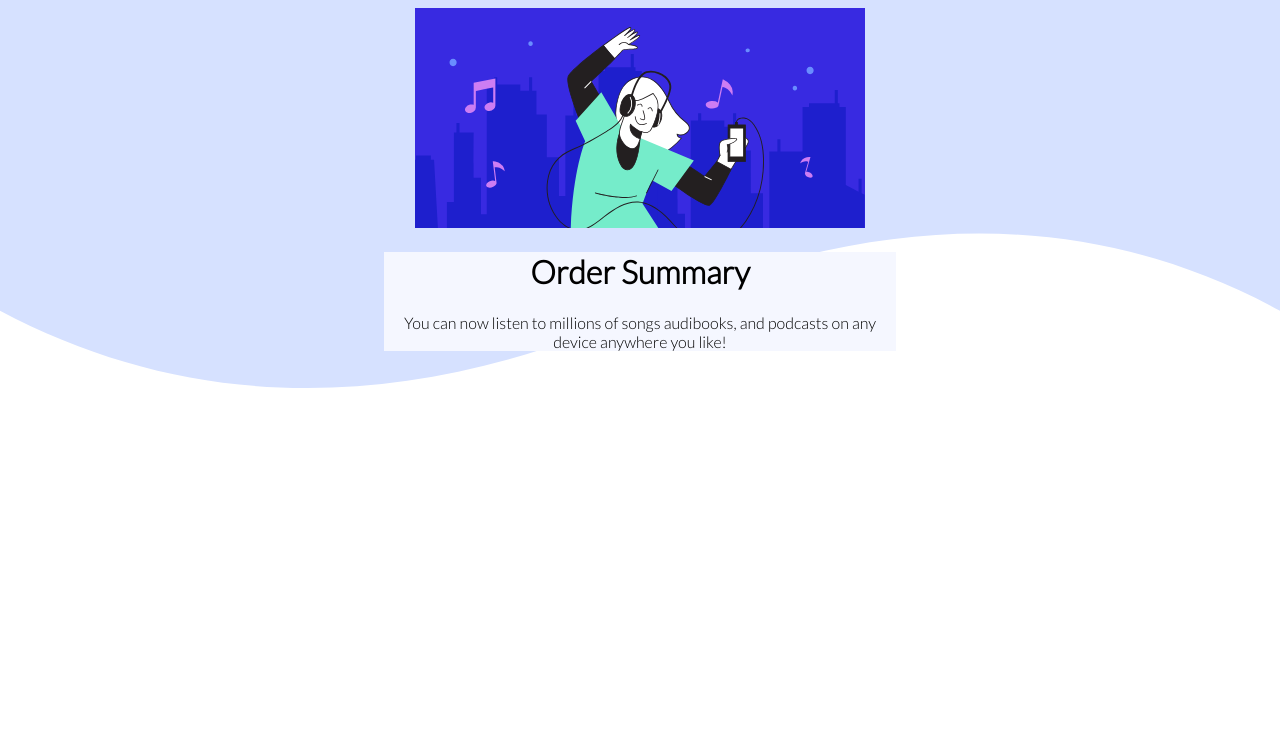
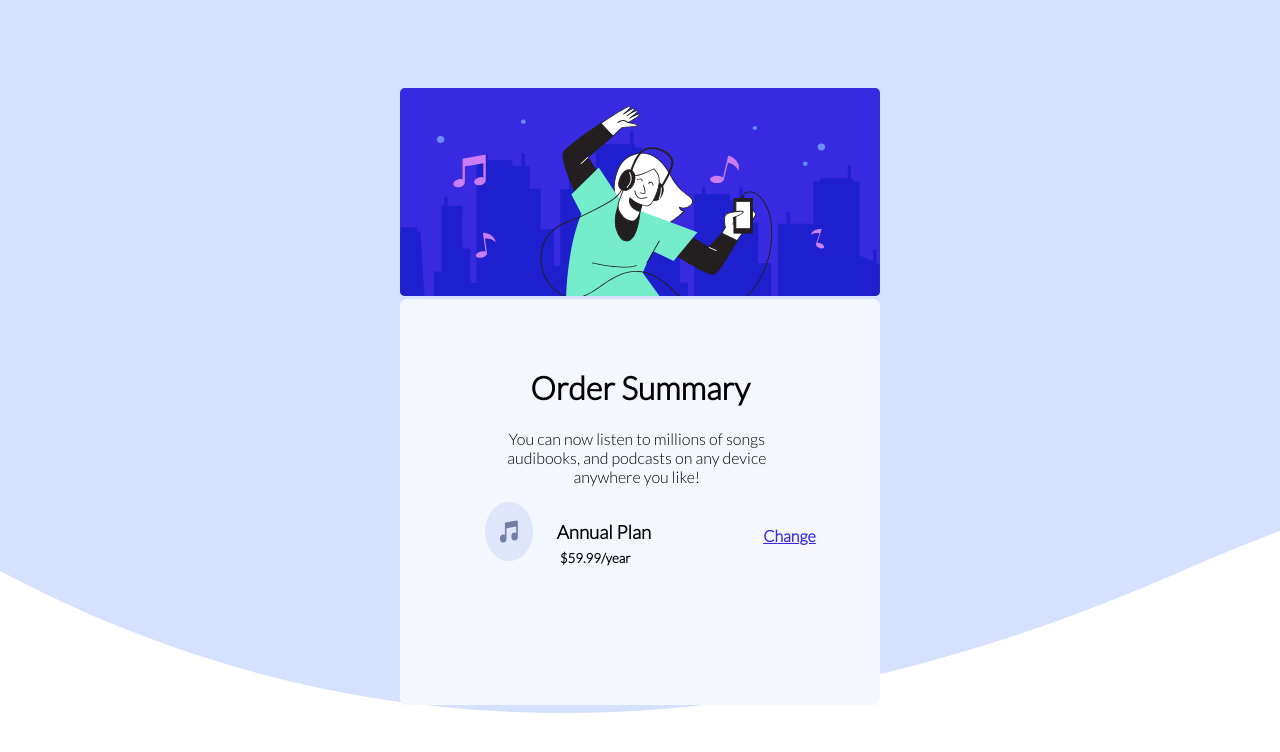
Before and after one commit to Ciosmo/challenge, a plain HTML site: page index.html in a window 1280 px wide. Drawn offline with Linux system fonts and the light colour scheme.

Commit message:
fixed colors, tags and added different things

```diff
--- a/index.html
+++ b/index.html
@@ -14,6 +14,12 @@
       <div class="container-text">
         <h1 class="primary-title">Order Summary</h1>
         <p>You can now listen to millions of songs audibooks, and podcasts on any device anywhere you like!</p>
+        <div class="annual-plan">
+          <img src="assets/images/icon-music.svg" alt="icon-music">
+          <h3 id="title-plan">Annual Plan</h3>
+          <a href="#" class="change-link">Change</a>
+          <small id="pos-year">$59.99/year</small>
+        </div>
       </div>
     </div> <!--Cierre de main div / Close of main div-->
   </main>
--- a/style.css
+++ b/style.css
@@ -7,13 +7,19 @@
     --secondary-fw: 700;
     --third-fw: 500;
     --fz-paragraph:1rem;
+    --clr-bright-blue:hsl(245, 75%, 52%);
     --clr-pale-blue: hsl(225, 100%, 94%);
+    --clr-dark-blue:hsl(223, 47%, 23%);
     --clr-very-pale: hsl(225, 100%, 98%);
-    background-image: url(assets/images/pattern-background-desktop.svg);
+    --clr-desatured-blue:hsl(224, 23%, 55%);
+    background-image: url(assets/images/pattern-background-desktop.svg) ;
     background-repeat: no-repeat;
     background-size: cover;
+
+
 }
 main{
+    padding-top: 5em;
     display: flex;
     justify-content: center;
     align-items: center;
@@ -24,17 +30,60 @@ main{
     text-align: center;
 
 
+
+
 }
-.container-text{
-    width: 32em;
-   background-color: var(--clr-very-pale);
+.contenedor > img{
+    height: 13em;
+    width: 30em;
+    border-radius: 0.3em;
+
+
 
 }
 
+.container-text{
+    padding: 0 2em;
+    font-size: 1rem;
+    padding: 3em 0.3em 9em;
+    background-color: var(--clr-very-pale);
+    border-radius: 0.4em;
+}
+
 .container-text > p{
+    margin-left: 5.5rem;
+    width: 18rem;
     font-size: var(--fz-paragraph);
 }
 
 .primary-title{
+
     font-weight: var(--primary-fw);
 }
+.annual-plan{
+    display: flex;
+    justify-content: flex-start;
+    width: 20em;
+    background-color: var(--clr-very-pale);
+    font-weight: var(--secondary-fw);
+    margin-left: 5rem;
+}
+#title-plan{
+    margin-left: 1.5rem;
+}
+#pos-year{
+    position: relative;
+    right:9rem;
+    top: 3rem;
+}
+.annual-plan img{
+
+    border-radius: 50%;
+    background-color: var(--clr-pale-blue);
+}
+.annual-plan a{
+    position: relative;
+    top: 1.5rem;
+    left: 7rem;
+    color: var(--clr-bright-blue);
+}
```
